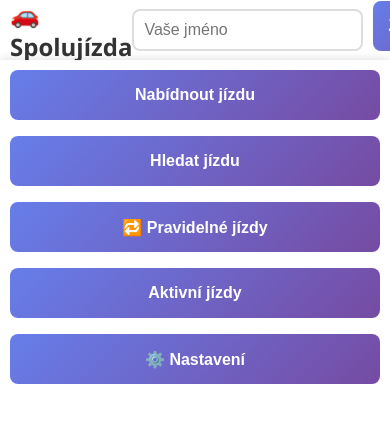
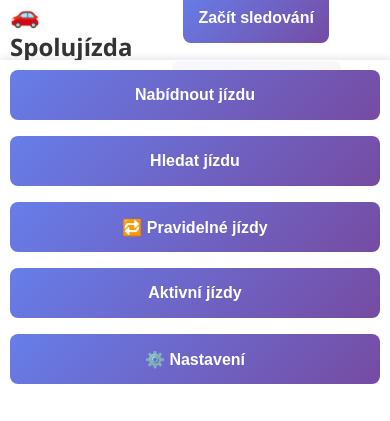
Before and after one commit to mzeleny83/Spolujizda_web_app_carpool, a Flask app: page /fixed in a window 390 px wide; the page is wider, and only the part inside the window is pictured. Shown: the top 421 px of that part. Run offline with Flask 3, Linux system fonts and the light colour scheme; parts of the project's set-up code (start-up, migrations or seed data) failed here and were passed over; some libraries are stand-ins or nearby versions.

Commit message:
Fix mobile navigation and improve code quality

```diff
--- a/static/css/style.css
+++ b/static/css/style.css
@@ -646,10 +646,16 @@
         font-size: 14px;
     }
 
-    /* Skrytí tooltipů na mobilu */
+        /* Skrytí tooltipů na mobilu */
     [title]:hover::after,
     [title]:hover::before {
         display: none;
+    }
+
+    .user-info {
+        max-width: 100%;
+        flex-wrap: wrap;
+        justify-content: center; /* Center items if they wrap */
     }
 }
 
--- a/static/js/script.js
+++ b/static/js/script.js
@@ -236,6 +236,7 @@
 function displayAllRides(rides) {
   const resultsContainer = document.getElementById("results");
 
+  // Ensure rides is an array before proceeding
   if (!Array.isArray(rides) || rides.length === 0) {
     resultsContainer.innerHTML = "<p>Žádné jízdy nenalezeny.</p>";
     return;
@@ -243,12 +244,25 @@
 
   let html = `<h3>Dostupné jízdy (${rides.length}):</h3>`;
   rides.forEach((ride) => {
+    // Use nullish coalescing operator (??) for better handling of null/undefined
+    const driverName = ride.driver_name ?? 'Neznámý řidič';
+    const fromLocation = ride.from_location ?? 'Neznámé';
+    const toLocation = ride.to_location ?? 'Neznámé';
+    const departureTime = ride.departure_time ?? 'Neznámý čas';
+    const availableSeats = ride.available_seats ?? 'N/A';
+    const pricePerPerson = ride.price_per_person ?? 'N/A';
+
+    // Escape single quotes in driverName for the onclick attribute
+    const escapedDriverName = driverName.replace(/'/g, "'");
+
     html += `
       <div style="margin: 10px 0; padding: 15px; border: 1px solid #ddd; border-radius: 5px;">
-        <h4>🚗 ${ride.driver_name || 'Neznámý řidič'}</h4>
-        <p><strong>${ride.from_location}</strong> → <strong>${ride.to_location}</strong></p>
-        <p>🕐 ${ride.departure_time} | 👥 ${ride.available_seats} míst | 💰 ${ride.price_per_person} Kč</p>
-        <button class="chat-btn" data-ride-id="${ride.id}" data-driver-name="${ride.driver_name || 'Řidič'}" onclick="openChat(parseInt(${ride.id}), '${ride.driver_name.replace(/'/g, "'" )}'); this.remove();" style="background: #4CAF50; color: white; border: none; padding: 8px 16px; border-radius: 4px; cursor: pointer;">💬 Chat s řidičem</button>
+        <h4>🚗 ${fromLocation} → ${toLocation}</h4>
+        <div>🕐 ${departureTime} | 👥 ${availableSeats} míst | 💰 ${pricePerPerson} Kč</div>
+        <div>🚗 ${driverName}</div>
+        <div style="margin-top: 10px;">
+          <button class="chat-btn" data-ride-id="${ride.id}" data-driver-name="${driverName}" onclick="openChat(parseInt(${ride.id}), '${escapedDriverName}'); this.remove();" style="background: #4CAF50; color: white; border: none; padding: 8px 16px; border-radius: 4px; cursor: pointer;">💬 Chat s řidičem</button>
+        </div>
       </div>
     `;
   });
@@ -487,14 +501,17 @@
 
     const messagesHeight = isMobile ? 'calc(100% - 120px)' : '350px';
 
-    chatBox.innerHTML = '
-      <h3 style="margin-top: 0; font-size: ${isMobile ? '18px' : '20px'};">Chat s ${driverName}</h3>
-      <div id="chatMessages" style="height: ${messagesHeight}; overflow-y: auto; border: 1px solid #ccc; padding: 10px; margin-bottom: 10px; background: #f9f9f9;"></div>
-      <div style="display: flex; gap: 10px;">
-        <input type="text" id="chatInput" placeholder="Napište zprávu..." style="flex: 1; padding: ${isMobile ? '12px' : '8px'}; border: 1px solid #ccc; border-radius: 4px; font-size: ${isMobile ? '16px' : '14px'};">
-        <button onclick="sendChatMessage(${rideId})" style="background: #4CAF50; color: white; border: none; padding: ${isMobile ? '12px 20px' : '8px 15px'}; border-radius: 4px; cursor: pointer; font-size: ${isMobile ? '16px' : '14px'};">Odeslat</button>
+    // Ensure driverName is a string before using it in the template literal
+    const displayDriverName = driverName ?? 'Neznámý';
+
+    chatBox.innerHTML = `
+      <h3 style=\"margin-top: 0; font-size: ${isMobile ? '18px' : '20px'};\">Chat s ${displayDriverName}</h3>
+      <div id=\"chatMessages\" style=\"height: ${messagesHeight}; overflow-y: auto; border: 1px solid #ccc; padding: 10px; margin-bottom: 10px; background: #f9f9f9;\"></div>
+      <div style=\"display: flex; gap: 10px;\">
+        <input type=\"text\" id=\"chatInput\" placeholder=\"Napište zprávu...\" style=\"flex: 1; padding: ${isMobile ? '12px' : '8px'}; border: 1px solid #ccc; border-radius: 4px; font-size: ${isMobile ? '16px' : '14px'};\">
+        <button onclick=\"sendChatMessage(${rideId})\" style=\"background: #4CAF50; color: white; border: none; padding: ${isMobile ? '12px 20px' : '8px 15px'}; border-radius: 4px; cursor: pointer; font-size: ${isMobile ? '16px' : '14px'};\">Odeslat</button>
       </div>
-    ';
+    `;
 
     chatBox.appendChild(closeBtn);
     modal.appendChild(chatBox);
@@ -537,7 +554,7 @@
   if (currentUser) {
     try {
       const user = JSON.parse(currentUser);
-      userName = user.name || 'Anonym';
+      userName = user.name ?? 'Anonym'; // Use nullish coalescing
     } catch (e) {
       console.error('Error parsing currentUser:', e);
     }
@@ -595,7 +612,7 @@
     if (currentUser) {
       try {
         const user = JSON.parse(currentUser);
-        userName = user.name || 'Anonym';
+        userName = user.name ?? 'Anonym'; // Use nullish coalescing
       } catch (e) {
         console.error('Error parsing currentUser:', e);
       }
@@ -609,7 +626,7 @@
       div.style.cssText = `margin: 8px 0; padding: 8px; border-radius: 8px; ${isMyMessage ? 'background: #f5f5f5; text-align: left;' : 'background: #e3f2fd; text-align: left;'}`;
       const now = new Date();
       const timeStr = now.getHours().toString().padStart(2, '0') + ':' + now.getMinutes().toString().padStart(2, '0');
-      div.innerHTML = `<strong>${msg.sender_name}:</strong> ${msg.message}<br><small style="color: #666;">${timeStr}</small>`;
+      div.innerHTML = `<strong>${msg.sender_name ?? 'Neznámý'}:</strong> ${msg.message ?? 'Prázdná zpráva'}<br><small style="color: #666;">${timeStr}</small>`;
       messagesDiv.appendChild(div);
     });
 
```
Also changed, not shown: templates/app.html (+12 -1 lines).
